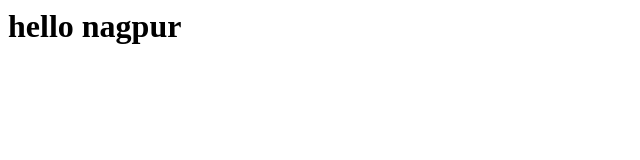
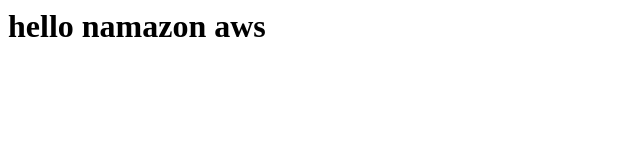
Before and after one commit to shamlianuj/terrafm-repo, a plain HTML site: page index.html in a window 1280 px wide. Shown: the whole page, without its empty margins (0-640 px from the left). Drawn offline with Linux system fonts and the light colour scheme.

Commit message:
Update index.html

```diff
--- a/index.html
+++ b/index.html
@@ -1 +1 @@
-<h1> hello nagpur </h1>
+<h1> hello namazon aws </h1>
```
